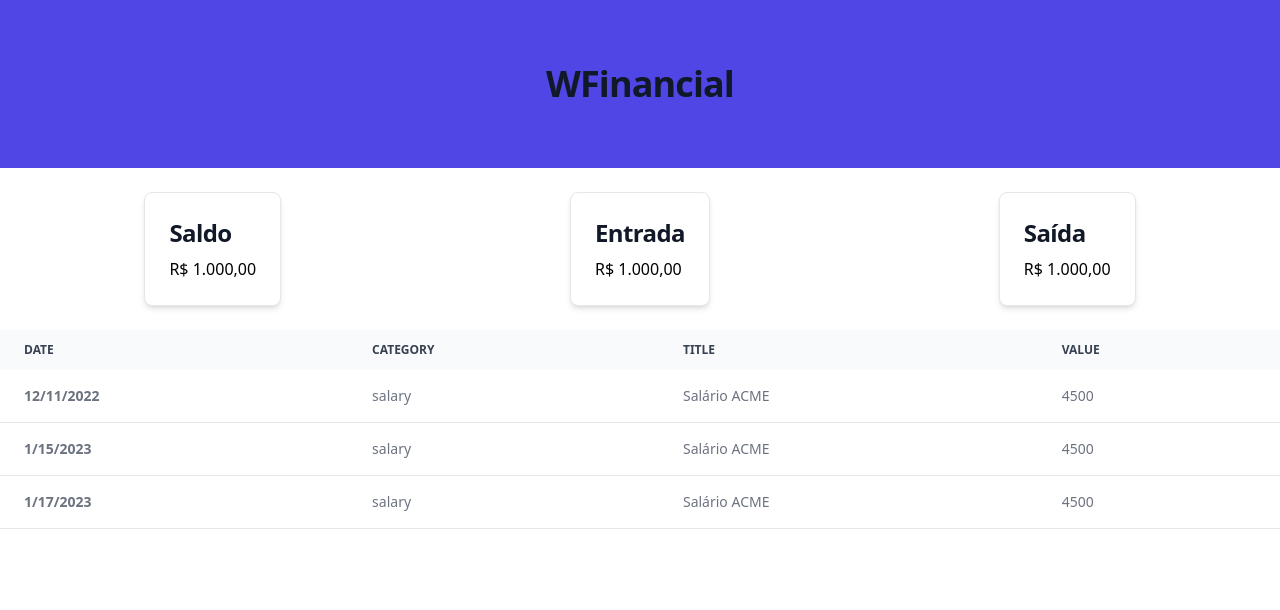
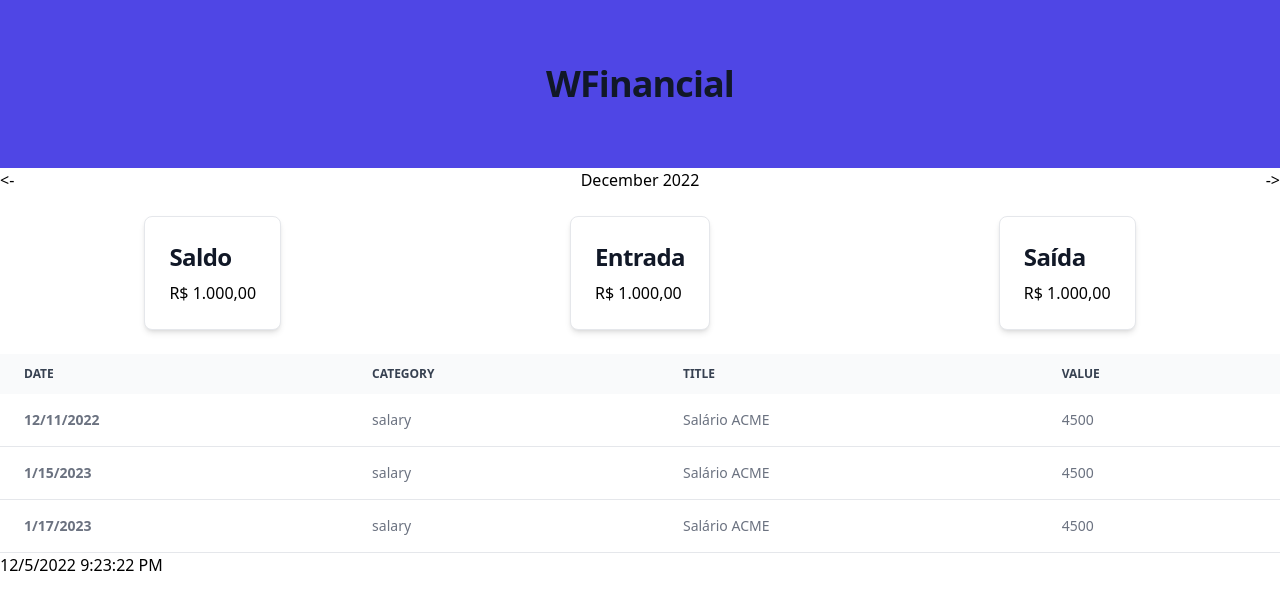
Before and after one commit to walternascimentobarroso/WFinancial, a React (Vite) app: page / in a window 1280 px wide. Shown: the top 610 px of the page. Built offline with nearby package versions, Linux system fonts and the light colour scheme.

Commit message:
✨ NEW FEATURE: Add datearea component

```diff
--- a/src/App.tsx
+++ b/src/App.tsx
@@ -1,6 +1,8 @@
 import { useState } from "react";
 
+import DateTime from "./components/general/Datetime";
 import CardResume from "./components/project/cardResume/CardResume";
+import DateArea from "./components/project/dateArea/DateArea";
 import Header from "./components/project/header/Header";
 import Table from "./components/project/table/Table";
 
@@ -31,6 +33,9 @@ export default function App() {
   return (
     <div>
       <Header title={"WFinancial"} />
+
+      <DateArea />
+
       <div className="flex mx-auto max-w-7xl items-center justify-around">
         <CardResume title={"Saldo"} descrition={"R$ 1.000,00"} />
         <CardResume
@@ -45,6 +50,10 @@ export default function App() {
         />
       </div>
       <Table data={list} />
+
+      <footer>
+        <DateTime />
+      </footer>
     </div>
   );
 }
--- /dev/null
+++ b/src/components/project/dateArea/DateArea.tsx
@@ -0,0 +1,24 @@
+import { useState } from "react";
+
+const getCurrentMonth = (date: any) =>
+  new Date(date).toLocaleString("default", { month: "long", year: "numeric" });
+
+export default function DateArea() {
+  const [date, setDate] = useState(new Date());
+  const [month, setMonth] = useState(getCurrentMonth(date));
+
+  const editMonth = (months: number) => {
+    const oldDate = date;
+    oldDate.setMonth(oldDate.getMonth() + months);
+    setDate(oldDate);
+    setMonth(getCurrentMonth(oldDate));
+  };
+
+  return (
+    <div className="flex mx-auto max-w-7xl items-center justify-between">
+      <button onClick={() => editMonth(-1)}>{"<-"}</button>
+      <span>{month}</span>
+      <button onClick={() => editMonth(1)}>{"->"}</button>
+    </div>
+  );
+}
```
